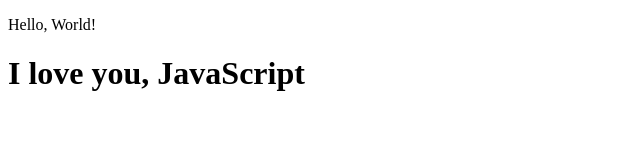
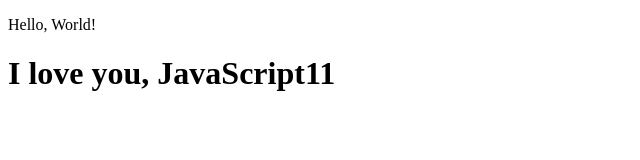
Before and after one commit to serega80422/project, a plain HTML site: page index.html in a window 1280 px wide. Shown: the full height of the page, 0-640 px from the left. Drawn offline with Linux system fonts and the light colour scheme.

Commit message:
first html

```diff
--- a/index.html
+++ b/index.html
@@ -7,7 +7,7 @@
 </head>
 <body>
         <p>Hello, World!</p>
-        <h1>I love you, JavaScript</h1>
+        <h1>I love you, JavaScript11</h1>
 
         <script src="js/script.js"></script>
 
```
